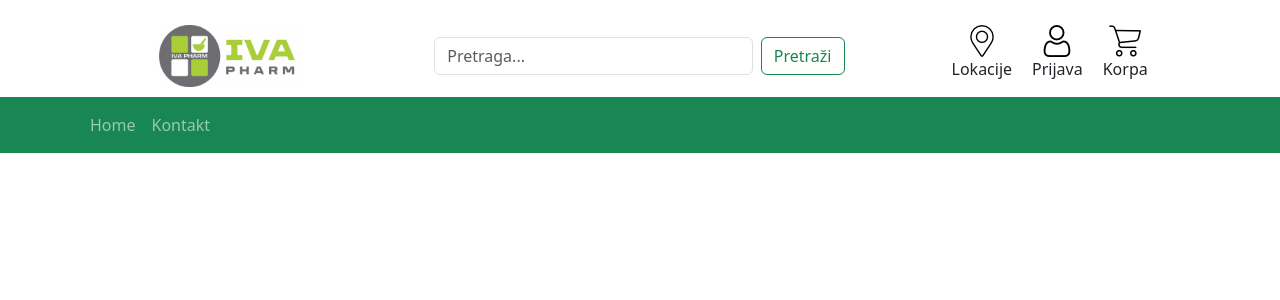
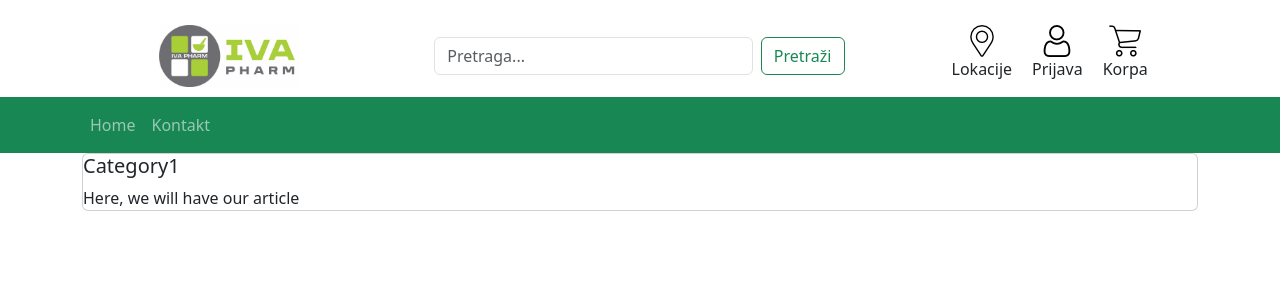
Before and after one commit to AnesKostreba/Iva-Front-End, a React (Create React App) app: page /category/1 in a window 1280 px wide. Shown: the top 300 px of the page. Built offline with nearby package versions, Linux system fonts and the light colour scheme.

Commit message:
Implement category page and homepage

```diff
--- /dev/null
+++ b/src/Components/CategoryPage/CategoryPage.tsx
@@ -0,0 +1,42 @@
+import { useParams } from "react-router-dom";
+import { CategoryType } from "../../types/CategoryType";
+import { useEffect, useState } from "react";
+import { Card, CardText, CardTitle, Container } from "react-bootstrap";
+
+interface CategoryPageState{
+    category?: CategoryType;
+}
+
+export const CategoryPage = () =>{
+    const {id} = useParams<{id: string}>();
+
+    const [categoryState, setCategoryState] = useState<CategoryPageState>({
+
+    })
+
+    useEffect(()=>{
+        if(id !== categoryState.category?.categoryId){
+            setTimeout(() =>{
+                const data: CategoryType = {
+                    name: `Category${id}`,
+                    categoryId: categoryState.category?.categoryId,
+                    items: []
+                }
+                setCategoryState({category: data})
+            }, 210)
+        }
+    },[id,categoryState.category?.categoryId])
+
+    return(
+        <Container>
+            <Card>
+                <CardTitle>
+                    {categoryState.category?.name}
+                </CardTitle>
+                <CardText>
+                    Here, we will have our article
+                </CardText>
+            </Card>
+        </Container>
+    )
+}
--- a/src/Components/HomePage/HomePage.tsx
+++ b/src/Components/HomePage/HomePage.tsx
@@ -1,7 +1,105 @@
+import { Link, useNavigate } from 'react-router-dom';
+import { CategoryType } from '../../types/CategoryType';
 import './HomePage.css'
+import { useEffect, useState } from 'react';
+import api, { ApiResponse } from '../../api/api';
+import { Card, Col, Container, Row } from 'react-bootstrap';
+
+interface HomePageState{
+    isUserLoggedIn: boolean;
+    categories: CategoryType[];
+}
+
+interface ApiCategoryDto{
+    categoryId: number;
+    name: string;
+}
 
 export const HomePage = () =>{
+    const navigate = useNavigate();
+
+    const[homePageState, setHomePageState] = useState<HomePageState>({
+        isUserLoggedIn: true,
+        categories: [],
+    })
+
+    // if(homePageState.isUserLoggedIn === false){
+    //     navigate('/user/login')
+    //     return null;
+    // }
+
+    useEffect(()=>{
+        if(!homePageState.isUserLoggedIn){
+            navigate('/user/login');
+        }else if(homePageState.categories.length === 0){ // Provera da li su kategorije vec ucitane
+            getCategories();
+        }
+    },[homePageState.isUserLoggedIn, homePageState.categories.length])
+
+    const getCategories = () =>{
+        api('api/category/','get',{})
+            .then((res: ApiResponse | undefined) =>{
+                if(res?.status === 'error' || res?.status === 'login'){
+                    setLogginState(false);
+                    return;
+                }
+                putCategoriesInState(res?.data)
+            })
+    }
+
+    const putCategoriesInState = (data: ApiCategoryDto[]) =>{
+        const categories: CategoryType[] = data.map(category =>{
+            return{
+                categoryId: category.categoryId,
+                name:       category.name,
+                items:      []
+            };
+        });
+
+        setHomePageState(prevState => ({
+            ...prevState,
+            categories: categories
+        }))
+    }
+
+    const setLogginState = (isLoggedIn: boolean) =>{
+        setHomePageState(prevState =>({
+            ...prevState,
+            isUserLoggedIn: isLoggedIn
+        }))
+    }
+
+    const singleCategory = (category: CategoryType) =>{
+        return(
+            <Col md='3'>
+                <Card>
+                    <Card.Body>
+                        <Card.Title>
+                            {category.name}
+                        </Card.Title>
+                        <Link to={`/category/${category.categoryId}`} className='btn btn-primary'>
+                            Open category
+                        </Link>
+                    </Card.Body>
+                </Card>
+            </Col>
+        )
+    }
+
     return(
-        <div></div>
+        <div className="HomePage">
+            <Container>
+                <Card>
+                    <Card.Body>
+                        <Card.Title>
+                            <p>Top level categories</p>
+                        </Card.Title>
+                    </Card.Body>
+                    <Row>
+                        {homePageState.categories.map(category => singleCategory(category))}
+                    </Row>
+                </Card>
+            </Container>
+        </div>
     )
 }
--- a/src/index.tsx
+++ b/src/index.tsx
@@ -14,6 +14,7 @@ import { MainMenuItem, Menu } from './Components/MainMenu/Menu';
 import { HomePage } from './Components/HomePage/HomePage';
 import { UserLoginPage } from './Components/UserLoginPage/UserLoginPage';
 import { UserRegistrationPage } from './Components/UserRegistrationPage/UserRegistrationPage';
+import { CategoryPage } from './Components/CategoryPage/CategoryPage';
 
 const generateMenuItems = ():MainMenuItem[] =>{
   return[
@@ -34,6 +35,7 @@ root.render(
         <Route path='/' element={<HomePage/>}/>
         <Route path='/user/login' element={<UserLoginPage/>}/>
         <Route path='/user/register' element={<UserRegistrationPage/>}/>
+        <Route path='/category/:id' element={<CategoryPage/>}/>
       </Routes>
     </BrowserRouter>
   </React.StrictMode>
--- /dev/null
+++ b/src/types/CategoryType.ts
@@ -0,0 +1,8 @@
+import { ArticleType } from "./ArticleType";
+
+export interface CategoryType{
+    categoryId?: number;
+    name?: string;
+    items?: ArticleType[];
+
+}
```
Also changed, not shown: src/types/ArticleType.ts (added, +8 -0 lines).
